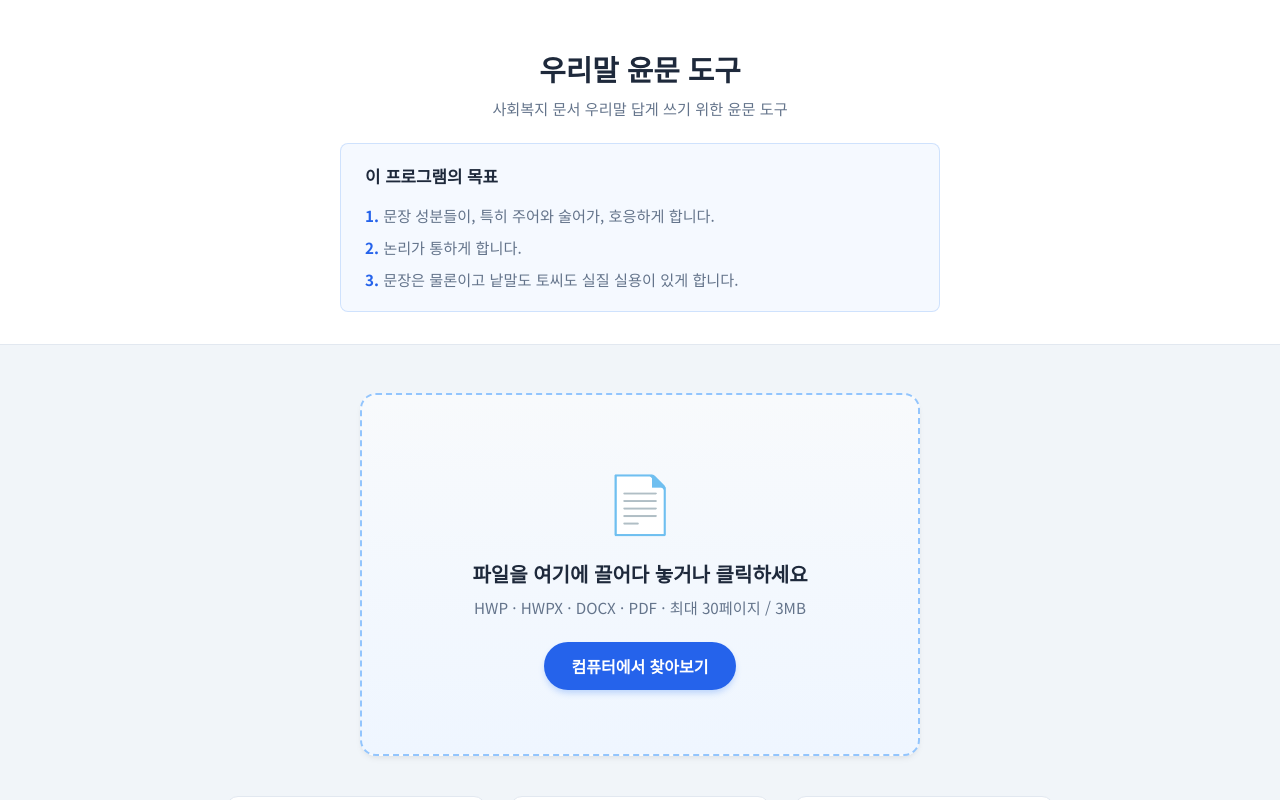
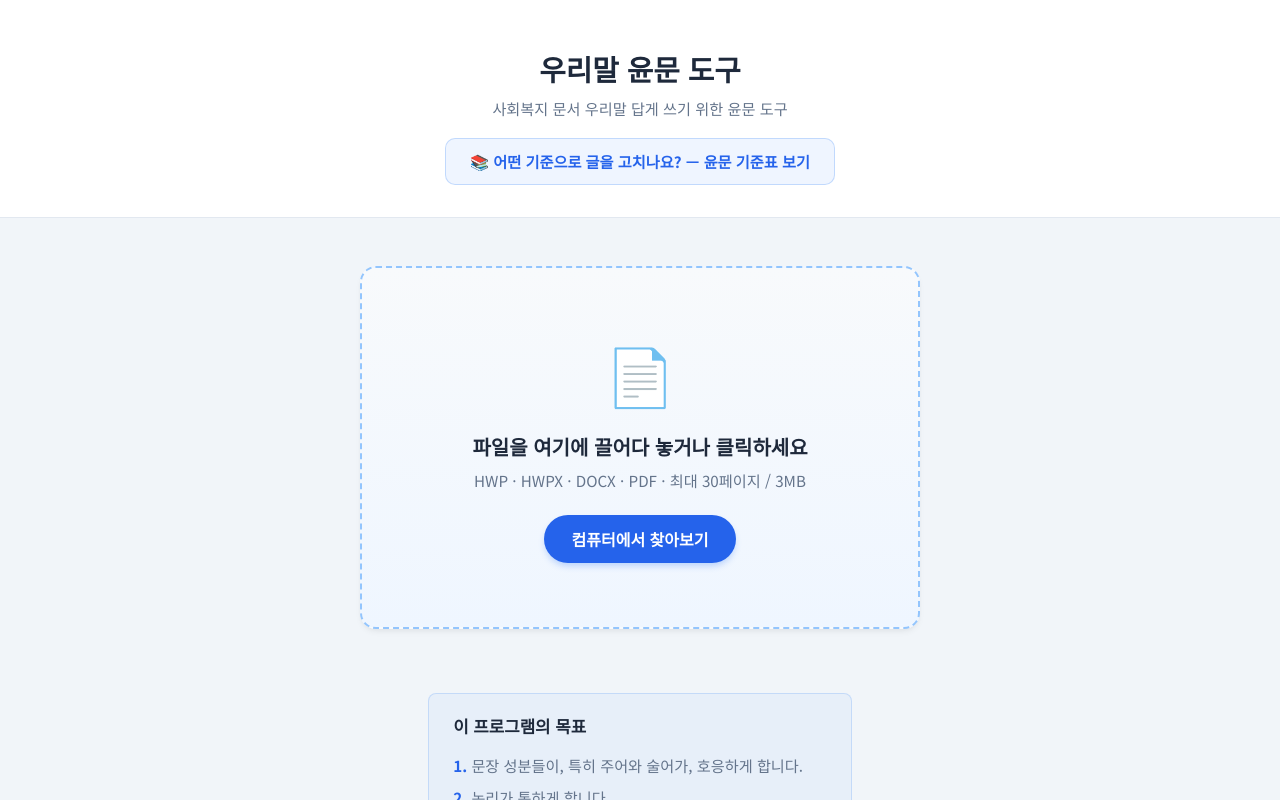
Before and after one commit to dreamworker0/urimal, a React (Vite) app in the folder frontend/: page / in a window 1280 px wide. Shown: the top 800 px of the page. Built offline with nearby package versions, Linux system fonts and the light colour scheme; no server answers.

Commit message:
style: 메인 페이지 레이아웃 재배치 (기준표 버튼 상단, 목표 박스 하단)

```diff
--- a/frontend/src/pages/UploadPage.css
+++ b/frontend/src/pages/UploadPage.css
@@ -42,6 +42,30 @@
 }
 .principles-box strong {
   color: var(--primary);
+}
+
+/* 윤문 기준표 열기 버튼 */
+.taxonomy-open-btn {
+  display: inline-flex;
+  align-items: center;
+  gap: 0.4rem;
+  margin-top: 1.2rem;
+  padding: 0.7rem 1.5rem;
+  font-size: 0.95rem;
+  font-weight: 600;
+  font-family: inherit;
+  color: var(--primary);
+  background: rgba(59, 130, 246, 0.08);
+  border: 1.5px solid rgba(59, 130, 246, 0.25);
+  border-radius: 10px;
+  cursor: pointer;
+  transition: all 0.2s ease;
+}
+.taxonomy-open-btn:hover {
+  background: rgba(59, 130, 246, 0.15);
+  border-color: var(--primary);
+  transform: translateY(-1px);
+  box-shadow: 0 4px 12px rgba(59, 130, 246, 0.15);
 }
 
 .upload-main {
--- a/frontend/src/pages/UploadPage.tsx
+++ b/frontend/src/pages/UploadPage.tsx
@@ -53,12 +53,9 @@ export default function UploadPage({ onLoading, onProgress, onResult, onError, e
         </div>
         <p className="tagline">사회복지 문서 우리말 답게 쓰기 위한 윤문 도구</p>
 
-        <div className="principles-box">
-          <p className="principles-title">이 프로그램의 목표</p>
-          <p><strong>1.</strong> 문장 성분들이, 특히 주어와 술어가, 호응하게 합니다.</p>
-          <p><strong>2.</strong> 논리가 통하게 합니다.</p>
-          <p><strong>3.</strong> 문장은 물론이고 낱말도 토씨도 실질 실용이 있게 합니다.</p>
-        </div>
+        <button className="taxonomy-open-btn" onClick={() => setTaxonomyOpen(true)}>
+          📚 어떤 기준으로 글을 고치나요? — 윤문 기준표 보기
+        </button>
       </header>
 
       <main className="upload-main">
@@ -92,6 +89,13 @@ export default function UploadPage({ onLoading, onProgress, onResult, onError, e
           />
 
         {errorMsg && <p className="error-msg">⚠️ {errorMsg}</p>}
+
+        <div className="principles-box">
+          <p className="principles-title">이 프로그램의 목표</p>
+          <p><strong>1.</strong> 문장 성분들이, 특히 주어와 술어가, 호응하게 합니다.</p>
+          <p><strong>2.</strong> 논리가 통하게 합니다.</p>
+          <p><strong>3.</strong> 문장은 물론이고 낱말도 토씨도 실질 실용이 있게 합니다.</p>
+        </div>
 
         <div className="info-cards">
           <div className="info-card">
```
